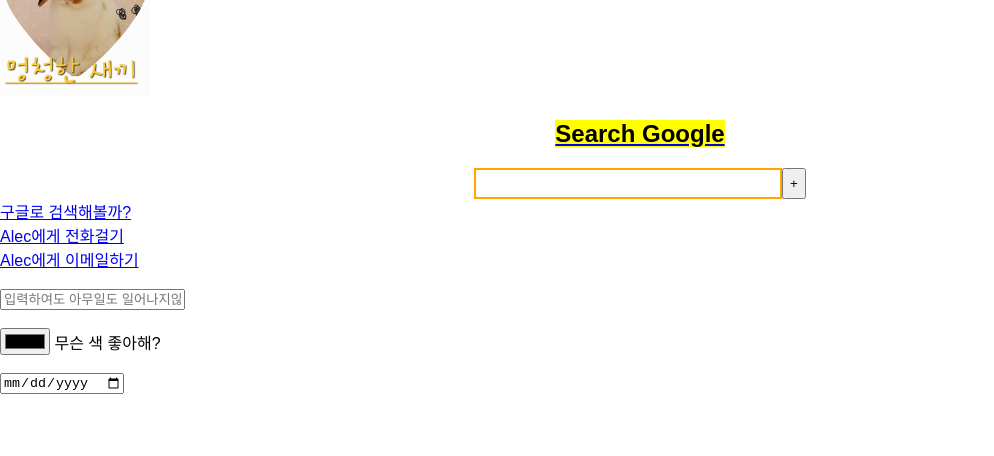
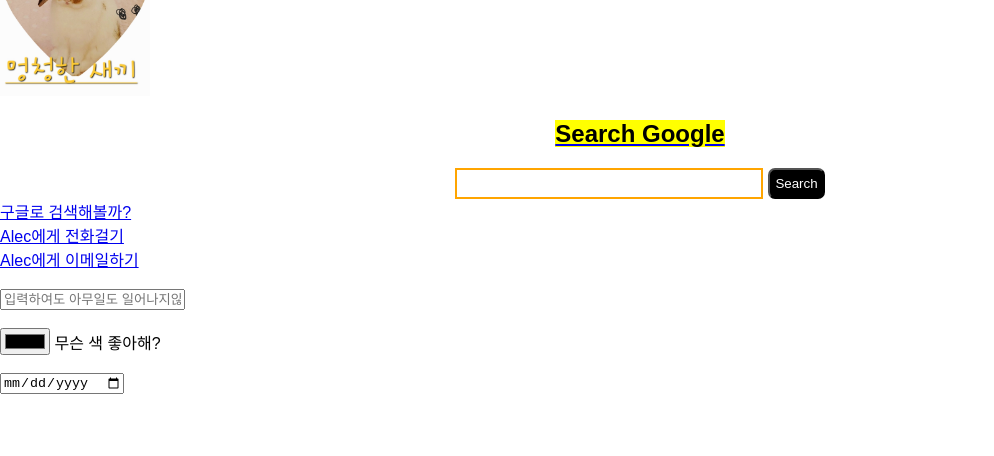
Before and after one commit to kihomon/web-practicing, a plain HTML site: page index.html in a window 1280 px wide. Shown: the part 79-535 px from the top of the page, without its empty margins (0-994 px from the left). Drawn offline with Linux system fonts and the light colour scheme.

Commit message:
Change search button style

```diff
--- a/index.html
+++ b/index.html
@@ -28,7 +28,7 @@
 
 
     <div class="container">
-      <input id="inputField" type= "text"><button id="Search">+</button>
+      <input id="inputField" type= "text"><button id="Search">Search</button>
       <div class="to-dos" id="toDoContainer">
       </div>
     </div>
--- a/style.css
+++ b/style.css
@@ -49,3 +49,16 @@
   cursor: pointer;
   font-size: 20px;
 }
+
+#Search {
+  padding: 5px;
+  margin-left: 5px;
+  border-radius: 7px;
+  background-color: black;
+  color: white;
+  cursor: pointer;
+}
+
+#Search:hover {
+  background-color: grey;
+}
```
